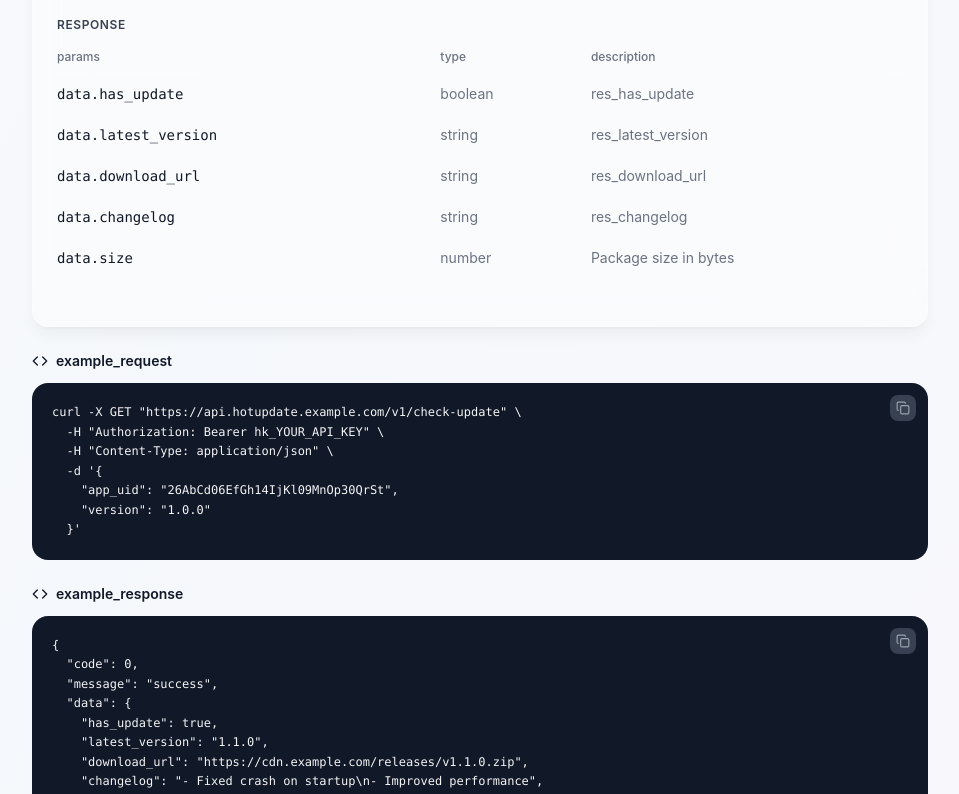
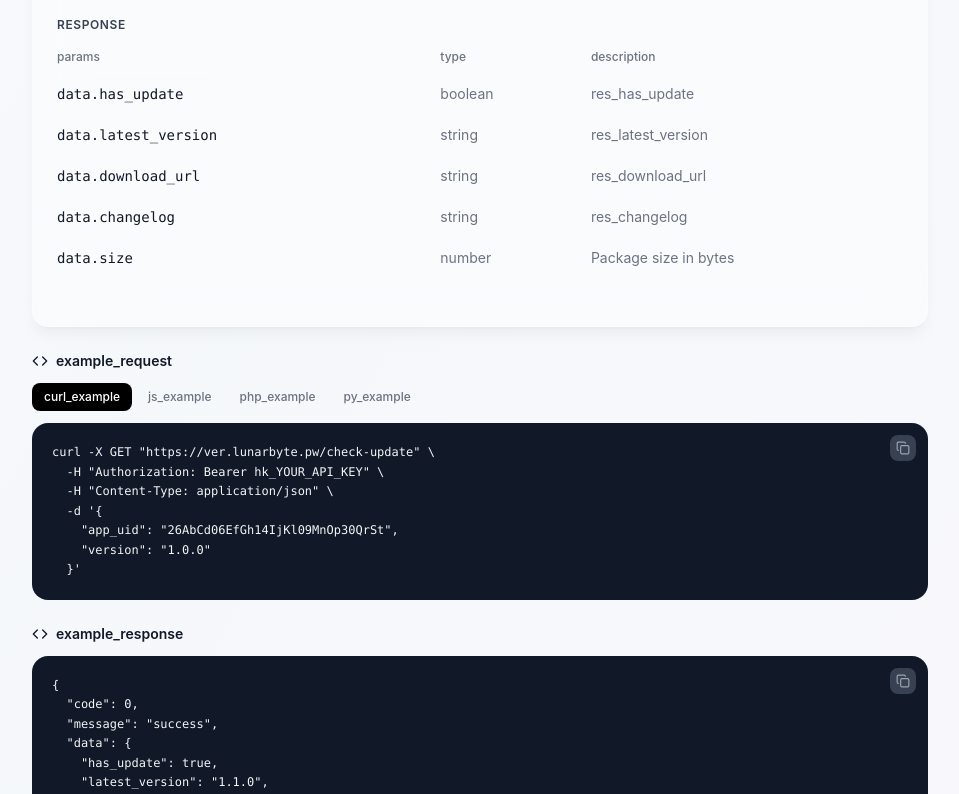
Before and after one commit to XFINL/Lunarbyte_ver-manage, a React (Vite) app: page /docs in a window 1280 px wide. Shown: the part 1213-2007 px from the top of the page, without its empty margins (160-1119 px from the left). Built offline with nearby package versions, Linux system fonts and the light colour scheme; the HTML template or start-up script is replaced by a standard one.

Commit message:
feat: App热更新平台前端开发
Co-authored-by: traeagent <traeagent@users.noreply.github.com>

```diff
--- a/src/pages/DocsPage.tsx
+++ b/src/pages/DocsPage.tsx
@@ -7,6 +7,7 @@ import { useState } from 'react';
 export default function DocsPage() {
   const { t } = useTranslation();
   const [copied, setCopied] = useState('');
+  const [activeTab, setActiveTab] = useState<'curl' | 'js' | 'php' | 'py'>('curl');
 
   const handleCopy = (text: string) => {
     navigator.clipboard.writeText(text);
@@ -14,15 +15,74 @@ export default function DocsPage() {
     setTimeout(() => setCopied(''), 2000);
   };
 
-  const baseUrl = 'https://api.hotupdate.example.com/v1';
+  const baseUrl = 'https://ver.lunarbyte.pw';
 
-  const curlExample = `curl -X GET "${baseUrl}/check-update" \\
+  const examples = {
+    curl: `curl -X GET "${baseUrl}/check-update" \\
   -H "Authorization: Bearer hk_YOUR_API_KEY" \\
   -H "Content-Type: application/json" \\
   -d '{
     "app_uid": "26AbCd06EfGh14IjKl09MnOp30QrSt",
     "version": "1.0.0"
-  }'`;
+  }'`,
+    js: `const response = await fetch('${baseUrl}/check-update', {
+  method: 'GET',
+  headers: {
+    'Authorization': 'Bearer hk_YOUR_API_KEY',
+    'Content-Type': 'application/json',
+  },
+  body: JSON.stringify({
+    app_uid: '26AbCd06EfGh14IjKl09MnOp30QrSt',
+    version: '1.0.0',
+  }),
+});
+
+const data = await response.json();
+if (data.data.has_update) {
+  console.log('New version:', data.data.latest_version);
+  console.log('Download:', data.data.download_url);
+}`,
+    php: `$ch = curl_init();
+
+curl_setopt($ch, CURLOPT_URL, '${baseUrl}/check-update');
+curl_setopt($ch, CURLOPT_HTTPHEADER, [
+  'Authorization: Bearer hk_YOUR_API_KEY',
+  'Content-Type: application/json',
+]);
+curl_setopt($ch, CURLOPT_POSTFIELDS, json_encode([
+  'app_uid' => '26AbCd06EfGh14IjKl09MnOp30QrSt',
+  'version' => '1.0.0',
+]));
+curl_setopt($ch, CURLOPT_RETURNTRANSFER, true);
+
+$response = curl_exec($ch);
+$data = json_decode($response, true);
+
+if ($data['data']['has_update']) {
+  echo 'New version: ' . $data['data']['latest_version'];
+  echo 'Download: ' . $data['data']['download_url'];
+}
+
+curl_close($ch);`,
+    py: `import requests
+
+response = requests.get(
+    '${baseUrl}/check-update',
+    headers={
+        'Authorization': 'Bearer hk_YOUR_API_KEY',
+        'Content-Type': 'application/json',
+    },
+    json={
+        'app_uid': '26AbCd06EfGh14IjKl09MnOp30QrSt',
+        'version': '1.0.0',
+    },
+)
+
+data = response.json()
+if data['data']['has_update']:
+    print('New version:', data['data']['latest_version'])
+    print('Download:', data['data']['download_url'])`,
+  };
 
   const responseExample = `{
   "code": 0,
@@ -208,15 +268,31 @@ export default function DocsPage() {
               <Code size={16} />
               {t('example_request')}
             </h3>
+            {/* Language Tabs */}
+            <div className="flex gap-1 mb-3">
+              {(['curl', 'js', 'php', 'py'] as const).map((tab) => (
+                <button
+                  key={tab}
+                  onClick={() => setActiveTab(tab)}
+                  className={`px-3 py-1.5 rounded-lg text-xs font-medium transition-all ${
+                    activeTab === tab
+                      ? 'bg-black text-white'
+                      : 'text-gray-500 hover:bg-gray-100'
+                  }`}
+                >
+                  {tab === 'curl' ? t('curl_example') : tab === 'js' ? t('js_example') : tab === 'php' ? t('php_example') : t('py_example')}
+                </button>
+              ))}
+            </div>
             <div className="relative">
               <pre className="bg-gray-900 text-gray-100 text-xs p-5 rounded-2xl overflow-x-auto leading-relaxed">
-                {curlExample}
+                {examples[activeTab]}
               </pre>
               <button
-                onClick={() => handleCopy(curlExample)}
+                onClick={() => handleCopy(examples[activeTab])}
                 className="absolute top-3 right-3 p-1.5 rounded-lg bg-gray-700 hover:bg-gray-600 transition-colors text-gray-400 hover:text-white"
               >
-                {copied === curlExample ? <Check size={14} className="text-green-400" /> : <Copy size={14} />}
+                {copied === examples[activeTab] ? <Check size={14} className="text-green-400" /> : <Copy size={14} />}
               </button>
             </div>
           </div>
--- a/src/pages/ResourcesPage.tsx
+++ b/src/pages/ResourcesPage.tsx
@@ -2,7 +2,7 @@ import { useState } from 'react';
 import { useTranslation } from 'react-i18next';
 import GlassCard from '@/components/GlassCard';
 import GlassModal from '@/components/GlassModal';
-import { Zap } from 'lucide-react';
+import { Zap, Mail } from 'lucide-react';
 
 const TOTAL_CALLS = 10000;
 const USED_CALLS = 3250;
@@ -12,6 +12,7 @@ const PERCENT = Math.round((REMAINING / TOTAL_CALLS) * 100);
 export default function ResourcesPage() {
   const { t } = useTranslation();
   const [showPurchase, setShowPurchase] = useState(false);
+  const [selectedPlan, setSelectedPlan] = useState<string | null>(null);
 
   return (
     <div className="min-h-screen bg-gradient-to-br from-gray-50 via-blue-50/30 to-purple-50/30 pt-20 pb-24 px-4 md:px-8">
@@ -73,7 +74,28 @@ export default function ResourcesPage() {
       </div>
 
       {/* Purchase Modal */}
-      <GlassModal open={showPurchase} onClose={() => setShowPurchase(false)} title={t('purchase_calls')}>
+      <GlassModal open={showPurchase} onClose={() => { setShowPurchase(false); setSelectedPlan(null); }} title={t('purchase_calls')}>
+        {selectedPlan ? (
+          <div className="space-y-4 text-center">
+            <Mail size={40} className="mx-auto text-gray-400" />
+            <div>
+              <p className="text-sm font-medium text-gray-900 mb-1">{selectedPlan}</p>
+              <p className="text-xs text-gray-500 mb-4">{t('contact_purchase')}</p>
+              <a
+                href="mailto:buy@lunarbyte.pw"
+                className="inline-block px-6 py-2.5 rounded-xl bg-black text-white text-sm font-medium hover:bg-gray-800 transition-all"
+              >
+                buy@lunarbyte.pw
+              </a>
+            </div>
+            <button
+              onClick={() => setSelectedPlan(null)}
+              className="text-xs text-gray-400 hover:text-gray-600 transition-colors"
+            >
+              {t('back')}
+            </button>
+          </div>
+        ) : (
           <div className="space-y-4">
             <p className="text-sm text-gray-500">
               {t('remaining_calls')}: {REMAINING.toLocaleString()} / {TOTAL_CALLS.toLocaleString()}
@@ -87,6 +109,7 @@ export default function ResourcesPage() {
               ].map((plan) => (
                 <button
                   key={plan.calls}
+                  onClick={() => setSelectedPlan(`${plan.calls.toLocaleString()} Calls - ${plan.price}`)}
                   className="flex items-center justify-between p-4 rounded-xl border border-white/40 bg-white/50 hover:bg-white/70 transition-all"
                 >
                   <span className="text-sm font-medium text-gray-900">
@@ -105,6 +128,7 @@ export default function ResourcesPage() {
               </button>
             </div>
           </div>
+        )}
       </GlassModal>
     </div>
   );
--- a/tsconfig.json
+++ b/tsconfig.json
@@ -22,6 +22,7 @@
     "noFallthroughCasesInSwitch": false,
     "noUncheckedSideEffectImports": false,
     "forceConsistentCasingInFileNames": false,
+    "ignoreDeprecations": "5.0",
     "baseUrl": "./",
     "paths": {
       "@/*": [
```
Also changed, not shown: src/i18n/en.json (+6 -1 lines), src/i18n/zh-TW.json (+6 -1 lines). Lines whose indentation alone changed are shown as unchanged.
